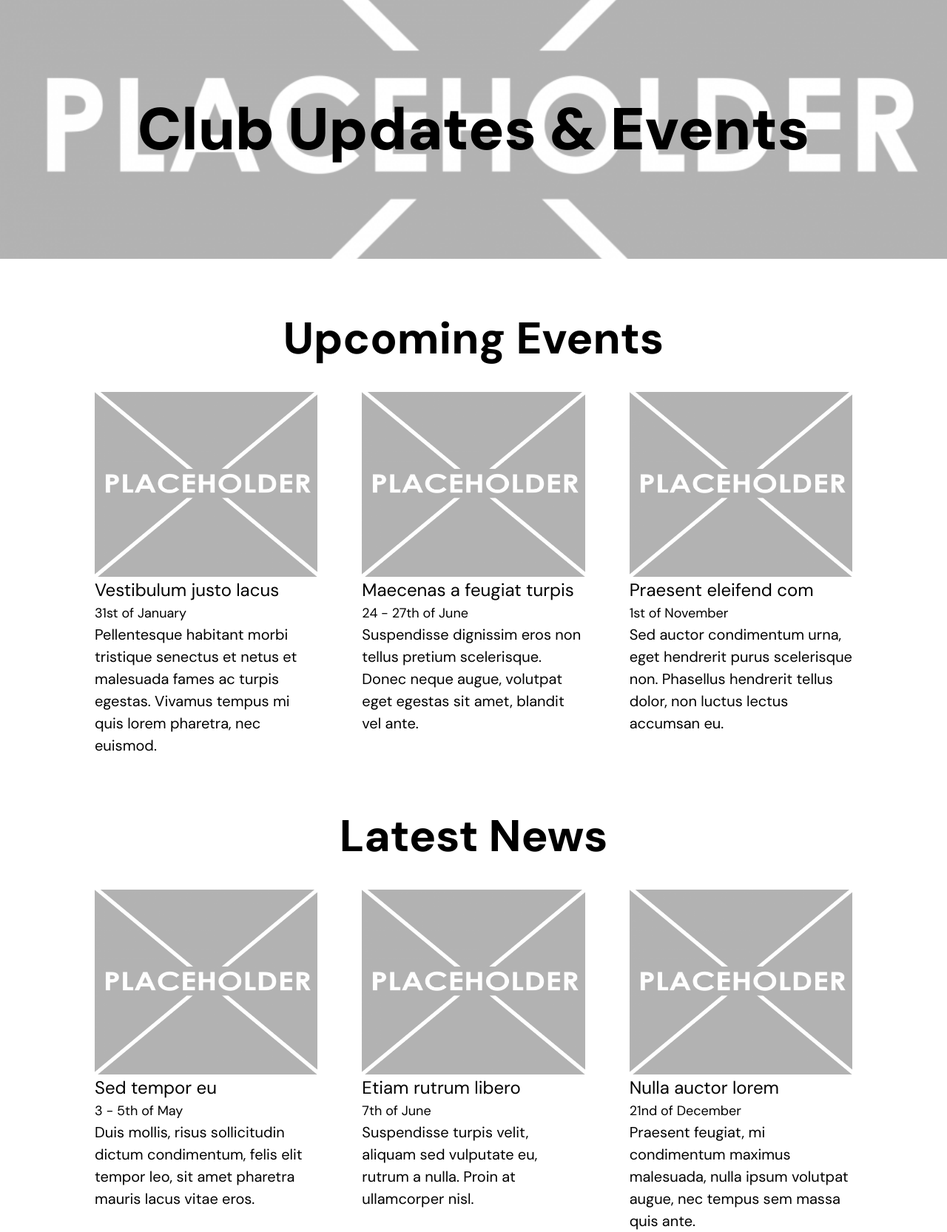
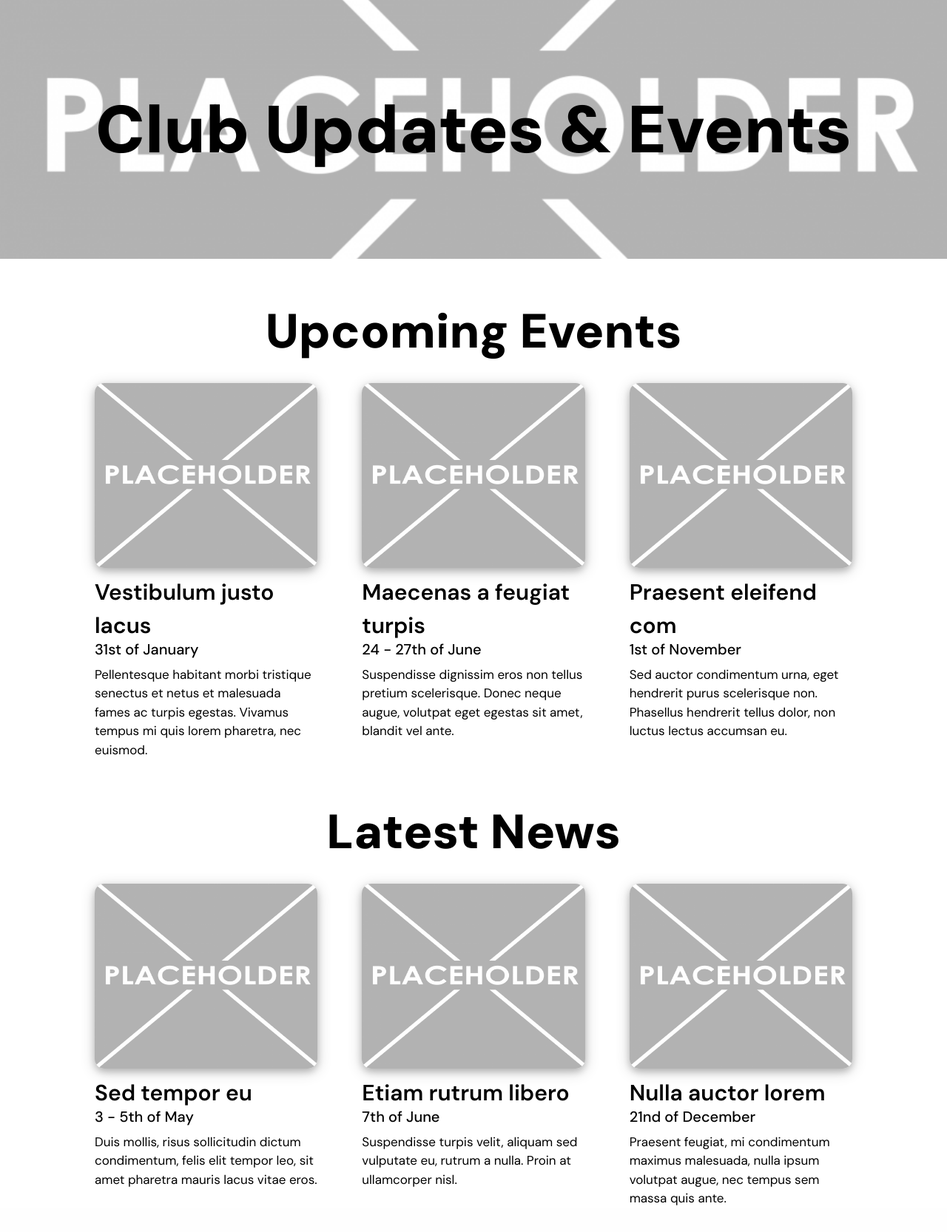
Before and after one commit to NikitaSidaway/Tennis-app, a Flask app: page / in a window 1280 px wide. Shown: the whole page at 74% size. After the commit the page ends 1630 px from the top, so only its background shows below. Run offline with Flask 3, Linux system fonts and the light colour scheme; data comes from the database, SQL or seed files in the repository; both versions use the stored data as it was after the commit.

Commit message:
Formatted news/events page

```diff
--- a/app.py
+++ b/app.py
@@ -59,7 +59,7 @@ def admin_login():
     user = query_db("SELECT username, password FROM logins WHERE username = ? and password = ?", [username, password], one=True)
 
     if user:
-        return redirect('/admin/dashbaord')
+        return redirect('/admin/dashboard')
     else:
         error = "Username or password is incorrect."
         return render_template("admin_login.html", error=error)
--- a/static/styles.css
+++ b/static/styles.css
@@ -26,17 +26,34 @@ body, h1, h2, h3, h4, h5, h6, p, ol, ul {
 
 
 h1 {
-  font-size: 80px;
+  font-size: 90px;
   font-weight: 1000;
 }
 
 h2 {
-  font-size: 60px;
-  font-weight: 800;
+  font-size: 65px;
+  font-weight: 900;
   text-align: center;
-  margin-top: 63px;
-  margin-bottom: 27px;
+  margin-top: 50px;
+  margin-bottom: 20px;
 
+}
+
+h3 {
+  font-weight: 600;
+  font-size: 30px;
+}
+
+h4 {
+  font-weight: 500;
+  font-size: 20px;
+  margin-top: -5px;
+}
+
+h5 {
+  font-weight: 400;
+  font-size: 17px;
+  margin-top: 7px;
 }
 
 
@@ -57,9 +74,13 @@ ol, ul {
 img {
   width: 100%;
   height: auto;
+  border-radius: 13px;
 }
 
-
+.cards {
+  border-radius: 13px;
+  margin-bottom: 10px;
+}
 
 .threecoloumn {
     display:grid;
@@ -91,9 +112,6 @@ img {
   width: 100vw;
 
 }
-
-
-
 
 .hero-text {
   text-align: center;
--- a/templates/index.html
+++ b/templates/index.html
@@ -15,11 +15,14 @@
     {% for item in events %}
     <div class="container">
 
-      <img src="./static/images/placeholder.png" alt="Event image">
+      <div class="w3-card-4 cards">
+        <img src="./static/images/placeholder.png" alt="Event image">
+      </div>
+
       <div class="event-details">
         <h3>{{ item[1] }}</h3>
-        <h5>{{ item[2] }}</h5>
-        <h4>{{ item[3] }}</h4>
+        <h4>{{ item[2] }}</h4>
+        <h5>{{ item[3] }}</h5>
       </div>
 
     </div>
@@ -32,11 +35,15 @@
     {% for item in news %}
     <div class="container">
       <a href="/news/{{ item[0]}}">
-        <img src="./static/images/placeholder.png" alt="Event image">
+
+        <div class="w3-card-4 cards">
+          <img src="./static/images/placeholder.png" alt="Event image">
+        </div>
+
         <div class="event-details">
           <h3>{{ item[1] }}</h3>
-          <h5>{{ item[2] }}</h5>
-          <h4>{{ item[3] }}</h4>
+          <h4>{{ item[2] }}</h4>
+          <h5>{{ item[3] }}</h5>
         </div>
       </a>
     </div>
```
Also changed, not shown: database.db.
